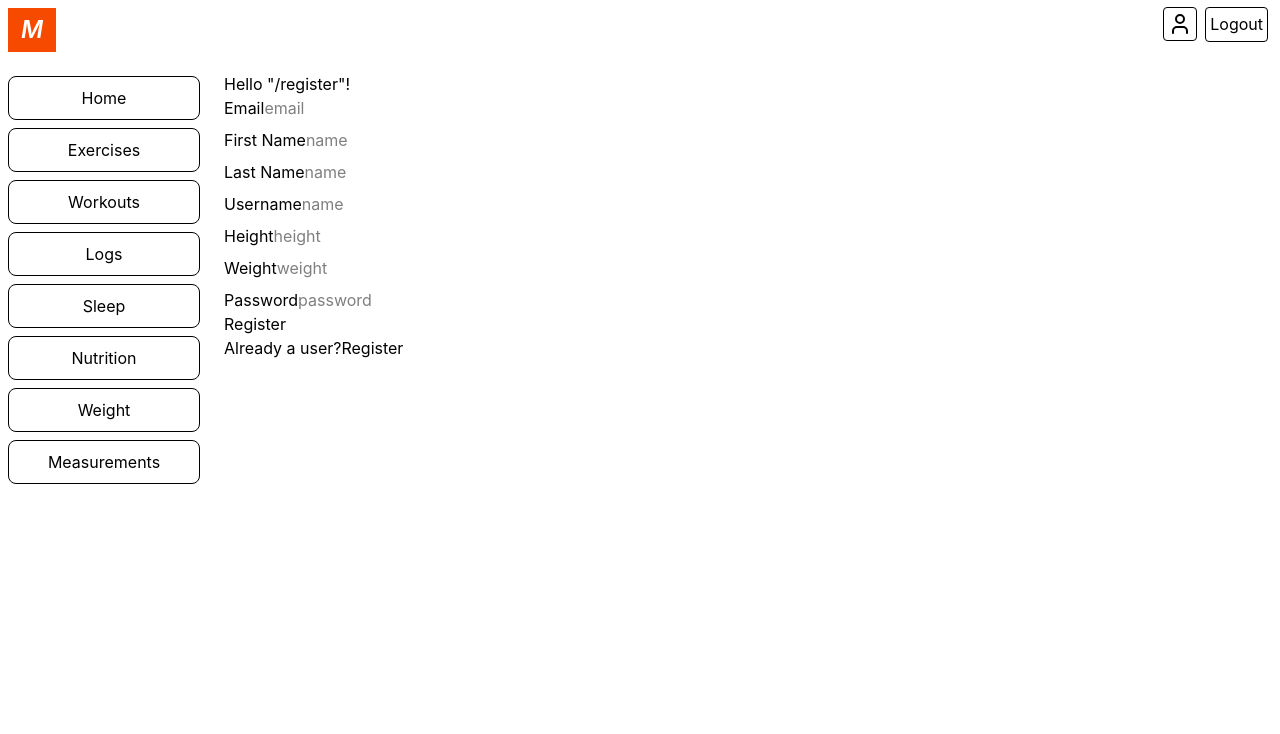
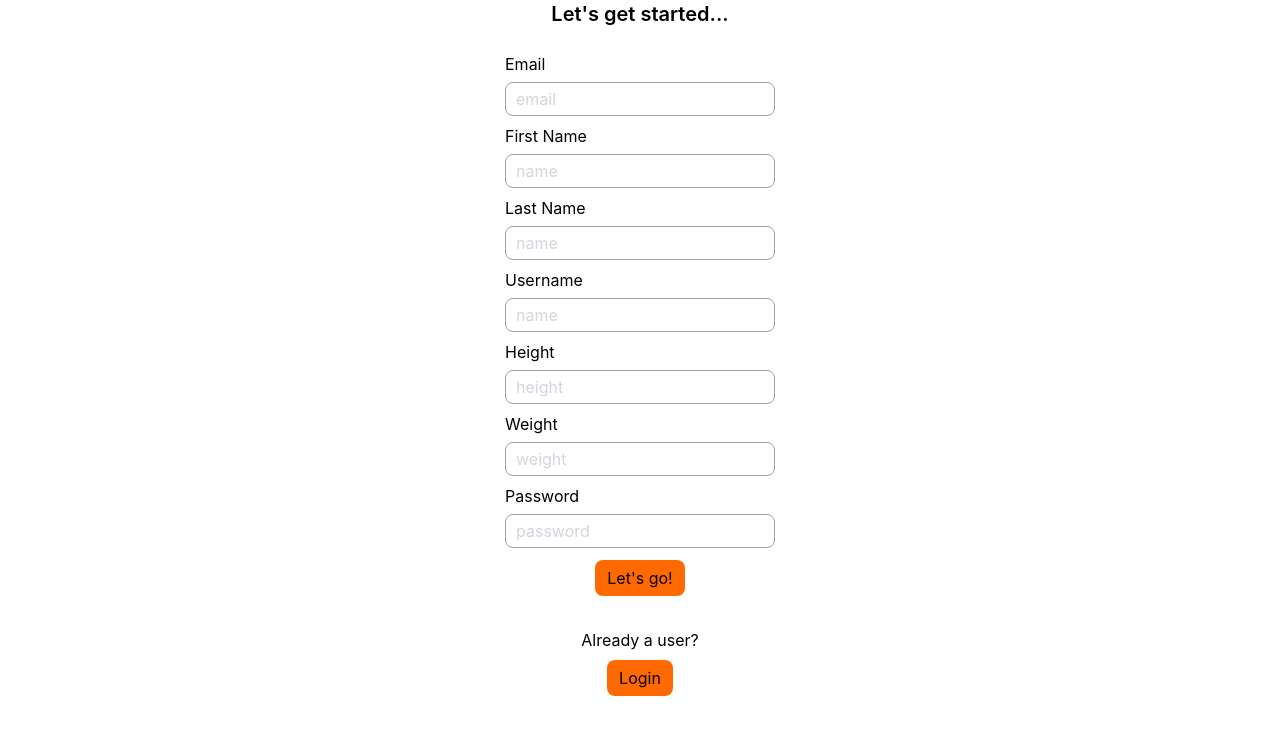
Before and after one commit to alexljack/motion, a React (Vite) app in the folder frontend/: page /register in a window 1280 px wide. Shown: the top 734 px of the page. Built offline with nearby package versions, Linux system fonts and the light colour scheme.

Commit message:
[ui-qol)] updated register and login ui. removed navbar unless authed

```diff
--- a/frontend/src/routes/__root.tsx
+++ b/frontend/src/routes/__root.tsx
@@ -1,9 +1,21 @@
-import { createRootRoute, Outlet } from "@tanstack/react-router";
+import { createRootRoute, Outlet, useLocation } from "@tanstack/react-router";
 import { useState } from "react";
 import { MobileNav, Sidebar, TopBar } from "../ui";
 
+const AUTH_PATHS = ["/auth", "/register"];
+
 function RootLayout() {
   const [menuOpen, setMenuOpen] = useState(false);
+  const location = useLocation();
+  const isAuthPage = AUTH_PATHS.includes(location.pathname);
+
+  if (isAuthPage) {
+    return (
+      <div className="h-dvh bg-white">
+        <Outlet />
+      </div>
+    );
+  }
 
   return (
     <div className="flex bg-gray-300">
--- a/frontend/src/routes/auth.tsx
+++ b/frontend/src/routes/auth.tsx
@@ -8,6 +8,8 @@ import {
 import { useEffect } from "react";
 
 import useAuth from "../api/authentication/use-auth";
+import Input from "../ui/form/input";
+import Button from "../ui/button/button";
 
 export const Route = createFileRoute("/auth")({
   component: RouteComponent,
@@ -48,41 +50,42 @@ function RouteComponent() {
   };
 
   return (
+    <div className="flex flex-col items-center h-full">
+      <FormProvider {...methods}>
+        <form
+          className="flex flex-col items-center justify-center gap-4 h-3/4"
+          onSubmit={methods.handleSubmit(onSubmit)}
+        >
+          <div className="text-4xl italic font-bold mb-4">Motion</div>
+          <div className="flex flex-col gap-2 w-full">
             <div>
-      Hello "/auth"!
-      <FormProvider {...methods}>
-        <form onSubmit={methods.handleSubmit(onSubmit)}>
-          <div className="flex flex-col gap-2">
-            <div>
-              <label>
-                Email
-                <input
+              <Input
+                label="Email"
                 disabled={isPending}
                 placeholder="email"
                 {...methods.register("email")}
               />
-              </label>
             </div>
             <div>
-              <label>
-                Password
-                <input
+              <Input
+                label="Password"
                 disabled={isPending}
                 placeholder="password"
                 {...methods.register("password")}
               />
-              </label>
             </div>
           </div>
-          <button disabled={isPending} type="submit">
+          <Button disabled={isPending} type="submit">
             Login
-          </button>
+          </Button>
+          <div className="mt-4 flex flex-col gap-2">
+            New user?
+            <Link to="/register" search={redirect ? { redirect } : undefined}>
+              <Button>Register</Button>
+            </Link>
+          </div>
         </form>
       </FormProvider>
-      New user?
-      <Link to="/register" search={redirect ? { redirect } : undefined}>
-        Register
-      </Link>
     </div>
   );
 }
--- a/frontend/src/routes/register.tsx
+++ b/frontend/src/routes/register.tsx
@@ -2,6 +2,8 @@ import { createFileRoute, Link, useNavigate } from "@tanstack/react-router";
 import { FormProvider, useForm } from "react-hook-form";
 
 import useRegister from "../api/authentication/use-register";
+import Input from "../ui/form/input";
+import Button from "../ui/button/button";
 
 export const Route = createFileRoute("/register")({
   component: RouteComponent,
@@ -38,80 +40,73 @@ function RouteComponent() {
   };
 
   return (
-    <div>
-      Hello "/register"!
+    <div className="flex flex-col gap-2 items-center justify-center ">
+      <div className="text-xl font-semibold mb-4">Let's get started...</div>
       <FormProvider {...methods}>
-        <form onSubmit={methods.handleSubmit(onSubmit)}>
-          <div className="flex flex-col gap-2">
-            <label>
-              Email
-              <input
+        <form
+          className="flex flex-col items-center"
+          onSubmit={methods.handleSubmit(onSubmit)}
+        >
+          <div className="flex flex-col items-center gap-2 mb-3">
+            <Input
+              label="Email"
               disabled={isPending}
               placeholder="email"
               {...methods.register("email")}
             />
-            </label>
-            <label>
-              First Name
-              <input
+            <Input
+              label="First Name"
               disabled={isPending}
               placeholder="name"
               {...methods.register("first_name")}
             />
-            </label>
-            <label>
-              Last Name
-              <input
+            <Input
+              label="Last Name"
               disabled={isPending}
               placeholder="name"
               {...methods.register("last_name")}
             />
-            </label>
-            <label>
-              Username
-              <input
+            <Input
+              label="Username"
               disabled={isPending}
               placeholder="name"
               {...methods.register("username")}
             />
-            </label>
-            <label>
-              Height
-              <input
+            <Input
+              label="Height"
               disabled={isPending}
               placeholder="height"
               type="number"
               {...methods.register("height")}
             />
-            </label>
-            <label>
-              Weight
-              <input
+            <Input
+              label="Weight"
               disabled={isPending}
               placeholder="weight"
               type="number"
               {...methods.register("weight")}
             />
-            </label>
 
             <div>
-              <label>
-                Password
-                <input
+              <Input
+                label="Password"
                 disabled={isPending}
                 placeholder="password"
                 {...methods.register("password")}
               />
-              </label>
             </div>
           </div>
-          <button disabled={isPending} type="submit">
-            Register
-          </button>
+          <Button disabled={isPending} type="submit">
+            Let's go!
+          </Button>
         </form>
       </FormProvider>
+      <div className="flex flex-col items-center gap-2 mt-6">
         Already a user?
-      <Link to="/auth">Register</Link>
+        <Link to="/auth">
+          <Button>Login</Button>
+        </Link>
+      </div>
     </div>
   );
 }
--- /dev/null
+++ b/frontend/src/ui/button/button.tsx
@@ -0,0 +1,31 @@
+import { ButtonHTMLAttributes, PropsWithChildren, ReactNode } from "react";
+import cn from "../../utils/cn";
+
+type ButtonProps = ButtonHTMLAttributes<HTMLButtonElement> & {
+  children: ReactNode;
+  className?: string;
+  type?: string;
+};
+
+/** Primary UI component for user interaction */
+const Button = ({
+  children,
+  className,
+  type = "button",
+  ...props
+}: PropsWithChildren<ButtonProps>) => {
+  return (
+    <button
+      type={type}
+      className={cn(
+        "py-1.5 px-3 rounded-lg bg-orange-500 cursor-pointer disabled:cursor-not-allowed",
+        className,
+      )}
+      {...props}
+    >
+      {children}
+    </button>
+  );
+};
+
+export default Button;
--- /dev/null
+++ b/frontend/src/ui/form/input.tsx
@@ -0,0 +1,25 @@
+import { InputHTMLAttributes } from "react";
+import cn from "../../utils/cn";
+
+type InputProps = InputHTMLAttributes<HTMLInputElement> & {
+  label?: string;
+  className?: string;
+};
+
+function Input({ className, label, ...props }: InputProps) {
+  return (
+    <label className="flex flex-col gap-1.5">
+      {label}
+      <input
+        className={cn(
+          "py-1 px-2.5 border border-gray-400 rounded-lg active:border-gray-500",
+          "placeholder:text-gray-300",
+          className,
+        )}
+        {...props}
+      />
+    </label>
+  );
+}
+
+export default Input;
--- a/frontend/src/ui/topbar/index.tsx
+++ b/frontend/src/ui/topbar/index.tsx
@@ -41,11 +41,13 @@ const TopBar = ({ onMenuOpen }: TopBarProps) => {
         {/* <button className={buttonStyles} disabled>
           Language
         </button> */}
+
         <Link to="/profile">
           <button className={buttonStyles}>
             <UserIcon />
           </button>
         </Link>
+
         <button className={buttonStyles} onClick={() => logout()}>
           Logout
         </button>
```
Lines whose indentation alone changed are shown as unchanged.
